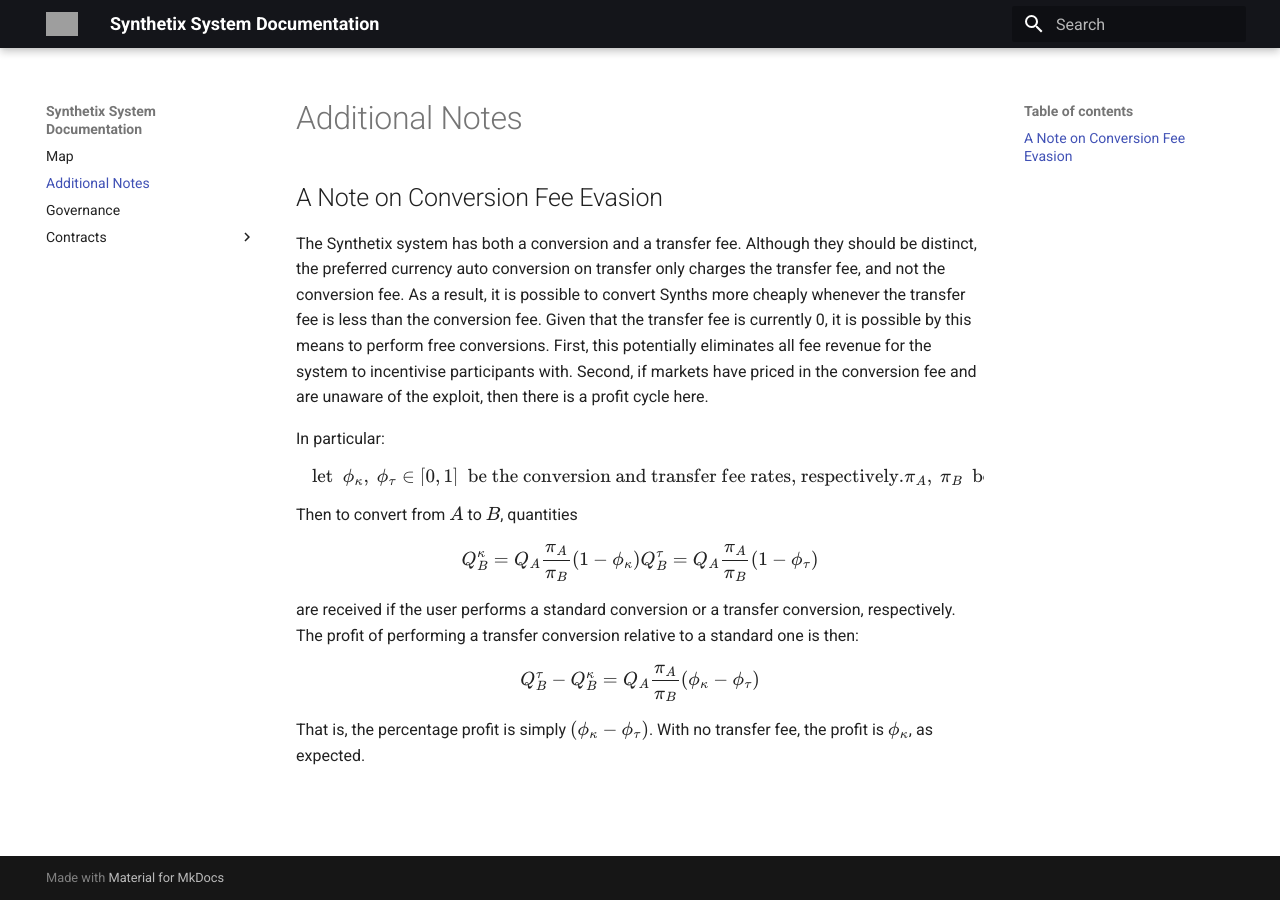
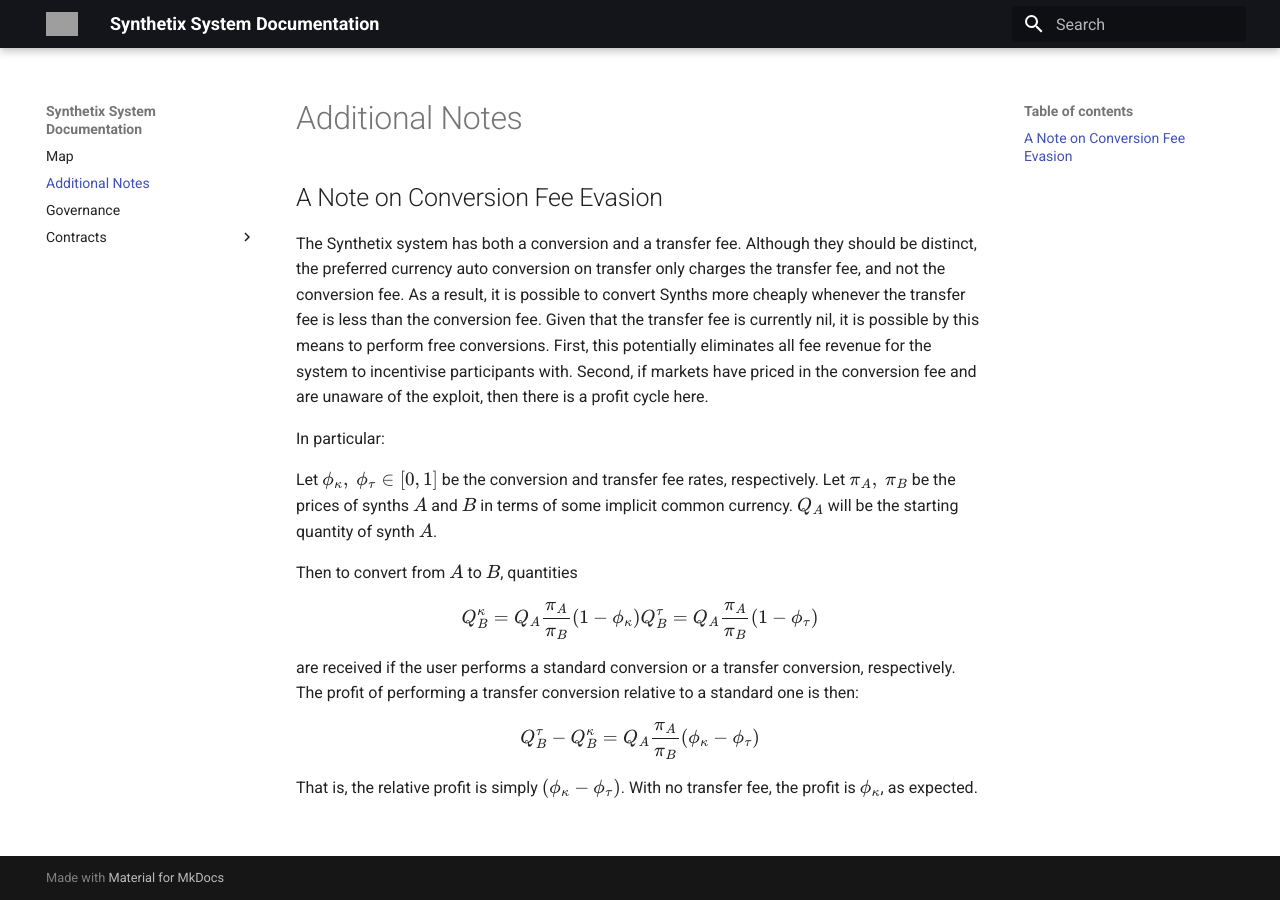
Before and after one commit to Synthetixio/synthetix, an MkDocs documentation site: the page built from docs/additional-notes.md, in a window 1280 px wide. Built offline with MkDocs 1.6.1 and Material for MkDocs 9.7.7, drawn with Linux system fonts in a browser that asks for light colours; formulas are drawn with MathJax 3; grey boxes are pictures that could not be loaded.

Commit message:
More cleanup.

```diff
--- a/docs/additional-notes.md
+++ b/docs/additional-notes.md
@@ -5,17 +5,15 @@
 The Synthetix system has both a conversion and a transfer fee. Although they should be distinct,
 the preferred currency auto conversion on transfer only charges the transfer fee, and not the conversion fee.
 As a result, it is possible to convert Synths more cheaply whenever the transfer fee is less than the conversion fee.
-Given that the transfer fee is currently 0, it is possible by this means to perform free conversions. First, this potentially
+Given that the transfer fee is currently nil, it is possible by this means to perform free conversions. First, this potentially
 eliminates all fee revenue for the system to incentivise participants with. Second, if markets have priced in the conversion fee
 and are unaware of the exploit, then there is a profit cycle here.
 
 In particular:
 
-$$
-\text{let } \ \phi_\kappa, \ \phi_\tau \in [0,1] \ \text{ be the conversion and transfer fee rates, respectively.} \\
-\pi_A, \ \pi_B \ \text{ be the prices of synths } A \text{ and } B \text{ in terms of some implicit common currency.} \\
-Q_A \text{ be a starting quantity of synth A.} \\
-$$
+Let $\phi_\kappa, \ \phi_\tau \in [0,1]$ be the conversion and transfer fee rates, respectively.
+Let $\pi_A, \ \pi_B$ be the prices of synths $A$ and $B$ in terms of some implicit common currency.
+$Q_A$ will be the starting quantity of synth $A$.
 
 Then to convert from $A$ to $B$, quantities
 
@@ -31,4 +29,4 @@
 Q^\tau_B - Q^\kappa_B = Q_A\frac{\pi_A}{\pi_B}(\phi_\kappa - \phi_\tau)
 $$
 
-That is, the percentage profit is simply $(\phi_\kappa - \phi_\tau)$. With no transfer fee, the profit is $\phi_\kappa$, as expected.
+That is, the relative profit is simply $(\phi_\kappa - \phi_\tau)$. With no transfer fee, the profit is $\phi_\kappa$, as expected.
```
Also changed, not shown: docs/index.md (+6 -0 lines), docs/contracts/index.md (line endings or trailing spaces).
